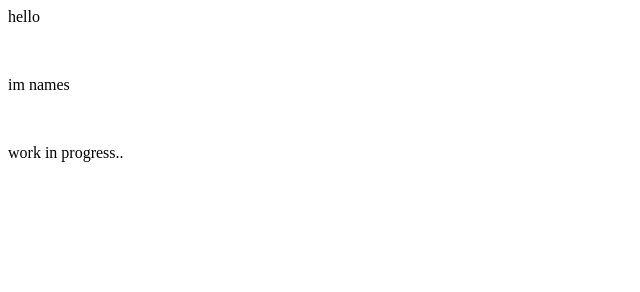
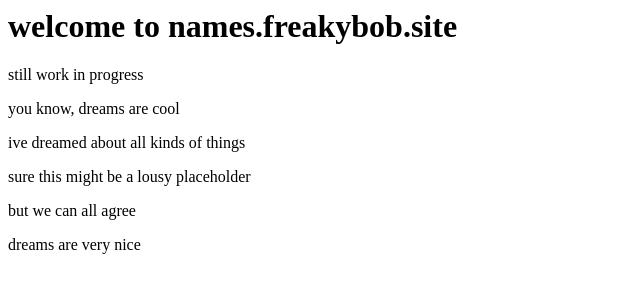
Before and after one commit to nameswastaken/names.freakybob.site, a plain HTML site: page index.html in a window 1280 px wide. Shown: the whole page, without its empty margins (0-640 px from the left). Drawn offline with Linux system fonts and the light colour scheme.

Commit message:
Update index.html

```diff
--- a/index.html
+++ b/index.html
@@ -1,7 +1,9 @@
 <html>
-  <p>hello</p>
-  <br>
-  <p>im names</p>
-  <br>
-  <p>work in progress..</p>
+<h1>welcome to names.freakybob.site</h1>
+  <p>still work in progress</p>
+  <p>you know, dreams are cool</p>
+  <p>ive dreamed about all kinds of things</p>
+  <p>sure this might be a lousy placeholder</p>
+  <p>but we can all agree</p>
+  <p>dreams are very nice</p>
 </html>
```
